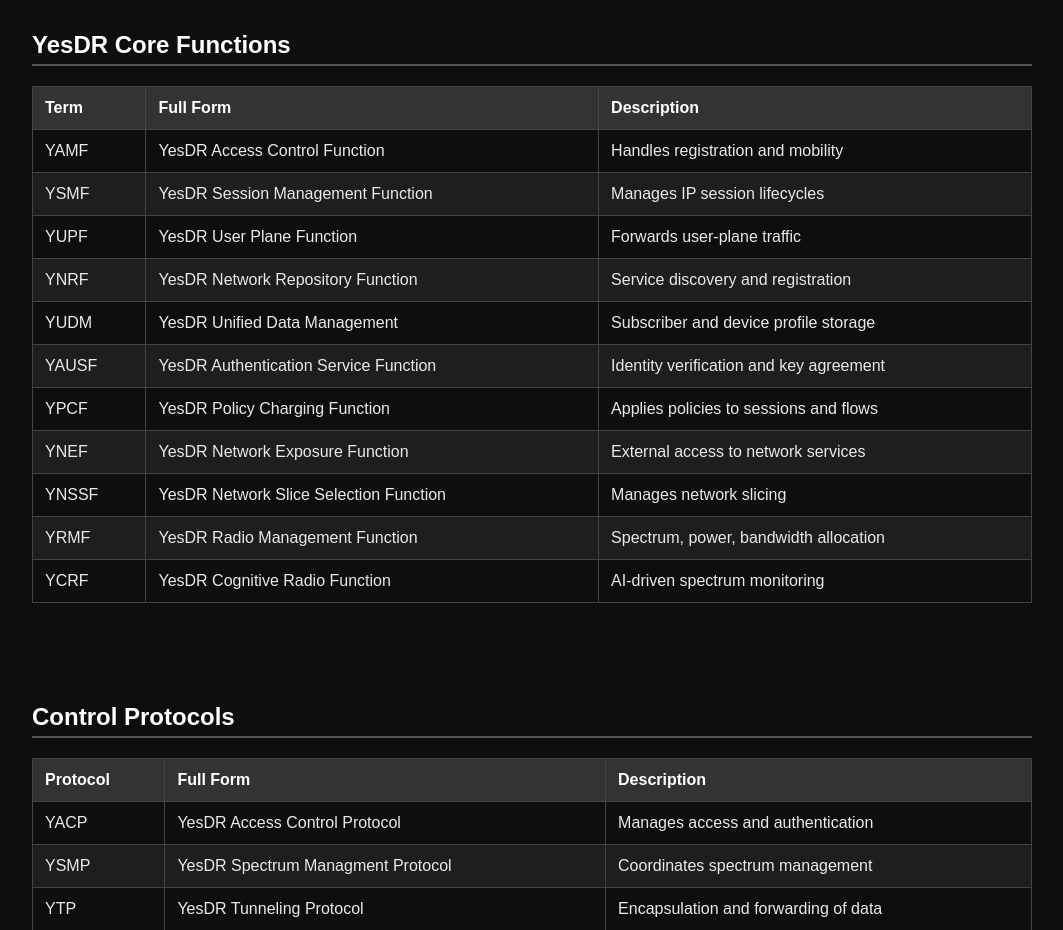
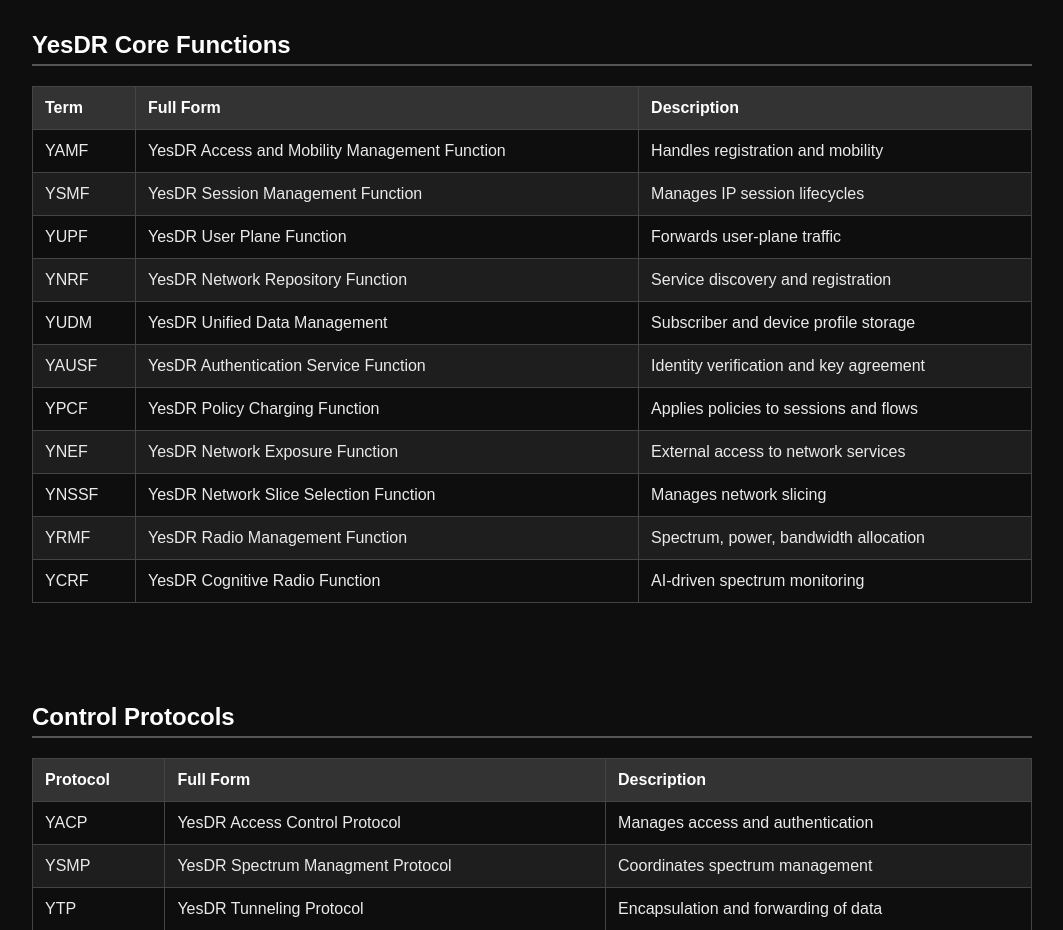
Before and after one commit to chandharlabs/yesdr-website, a plain HTML site: page index.html in a window 1280 px wide. Shown: the part 2880-3810 px from the top of the page, without its empty margins (108-1171 px from the left). Drawn offline with Linux system fonts and the light colour scheme.

Commit message:
Update index.html

```diff
--- a/index.html
+++ b/index.html
@@ -161,7 +161,7 @@ detects underutilized bands to support dynamic spectrum allocation via YCRF.</td
         </tr>
       </thead>
       <tbody>
-        <tr><td>YAMF</td><td>YesDR Access Control Function</td><td>Handles registration and mobility</td></tr>
+        <tr><td>YAMF</td><td>YesDR Access and Mobility Management Function</td><td>Handles registration and mobility</td></tr>
         <tr><td>YSMF</td><td>YesDR Session Management Function</td><td>Manages IP session lifecycles</td></tr>
         <tr><td>YUPF</td><td>YesDR User Plane Function</td><td>Forwards user-plane traffic</td></tr>
         <tr><td>YNRF</td><td>YesDR Network Repository Function</td><td>Service discovery and registration</td></tr>
```
